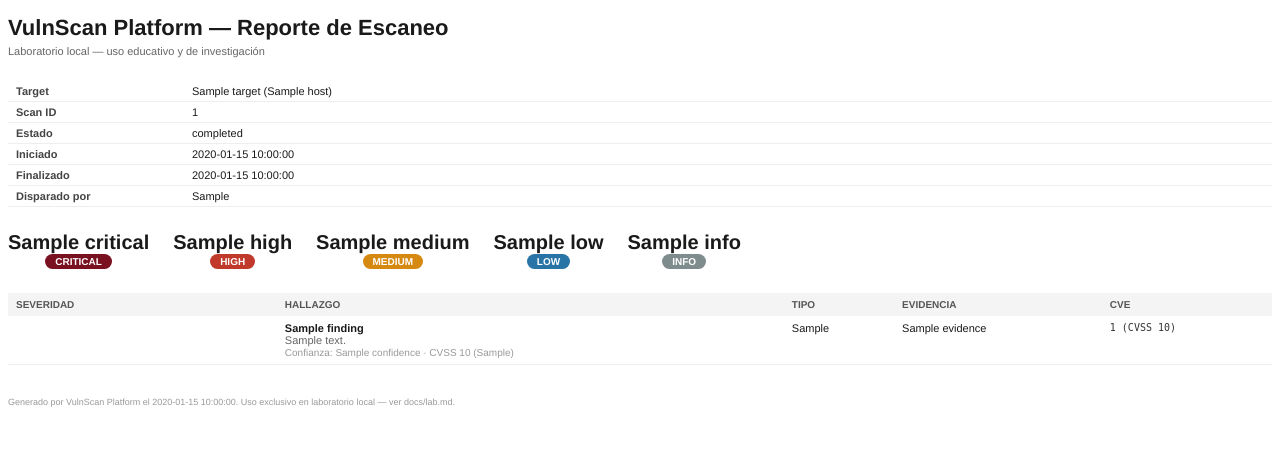
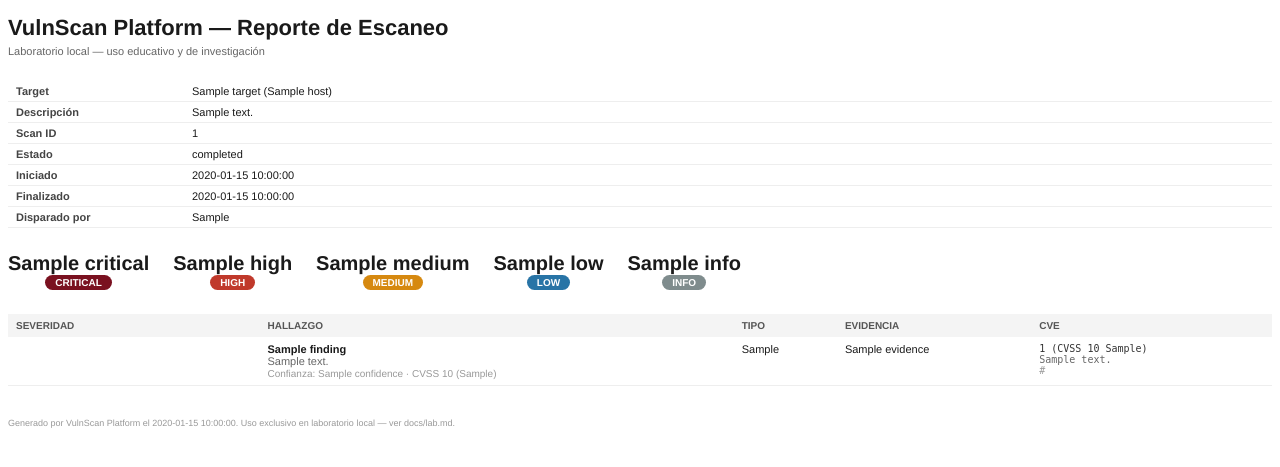
Before and after one commit to lautaroCast/Ciberseguridad_Prog2026, a Python web app: template reports/app/renderers/templates/report.html.jinja2 in a window 1280 px wide. Shown: the top 467 px of the page. Run offline with Jinja, Linux system fonts and the light colour scheme; the template is opened without the code that fills it: most values are stand-ins (such as "Sample title", 1, 10 or a date in 2020).

Commit message:
feat: incluye descripción del target y detalle CVSS en los reportes

```diff
--- a/reports/app/renderers/templates/report.html.jinja2
+++ b/reports/app/renderers/templates/report.html.jinja2
@@ -35,6 +35,7 @@
 
   <table class="meta-table">
     <tr><td>Target</td><td>{{ target.name }} ({{ target.host }})</td></tr>
+    <tr><td>Descripción</td><td>{{ target.description or "-" }}</td></tr>
     <tr><td>Scan ID</td><td>{{ scan.id }}</td></tr>
     <tr><td>Estado</td><td>{{ scan.status }}</td></tr>
     <tr><td>Iniciado</td><td>{{ scan.started_at or "-" }}</td></tr>
@@ -70,7 +71,7 @@
         <td>{{ f.evidence or "-" }}</td>
         <td>
           {% for cve in f.cve_references %}
-            <div class="cve">{{ cve.cve_id }}{% if cve.cvss_score %} (CVSS {{ cve.cvss_score }}){% endif %}</div>
+            <div class="cve">{{ cve.cve_id }}{% if cve.cvss_score %} (CVSS {{ cve.cvss_score }}{% if cve.cvss_vector %} {{ cve.cvss_vector }}{% endif %}){% endif %}{% if cve.description %}<br><span style="color:#666">{{ cve.description }}</span>{% endif %}{% if cve.source_url %}<br><span style="color:#999;font-size:10px">{{ cve.source_url }}</span>{% endif %}</div>
           {% else %}-{% endfor %}
         </td>
       </tr>
--- a/reports/app/renderers/templates/report.md.jinja2
+++ b/reports/app/renderers/templates/report.md.jinja2
@@ -1,6 +1,7 @@
 # VulnScan Platform — Reporte de Escaneo
 
 **Target:** {{ target.name }} ({{ target.host }})
+**Descripción:** {{ target.description or "-" }}
 **Scan ID:** {{ scan.id }}
 **Estado:** {{ scan.status }}
 **Iniciado:** {{ scan.started_at or "-" }}
@@ -31,7 +32,9 @@
 {% endif -%}
 {% if f.cvss_score %}- **CVSS:** {{ f.cvss_score }}{% if f.cvss_vector %} ({{ f.cvss_vector }}){% endif %}
 {% endif -%}
-{% if f.cve_references %}- **CVE:** {% for cve in f.cve_references %}{{ cve.cve_id }}{% if not loop.last %}, {% endif %}{% endfor %}
+{% if f.cve_references %}- **CVE:**
+{% for cve in f.cve_references %}  - {{ cve.cve_id }}{% if cve.cvss_score %} (CVSS {{ cve.cvss_score }}{% if cve.cvss_vector %} {{ cve.cvss_vector }}{% endif %}){% endif %}{% if cve.description %} — {{ cve.description }}{% endif %}{% if cve.source_url %} ({{ cve.source_url }}){% endif %}
+{% endfor %}
 {% endif %}
 {% else %}
 _No se registraron hallazgos para este scan._
```
